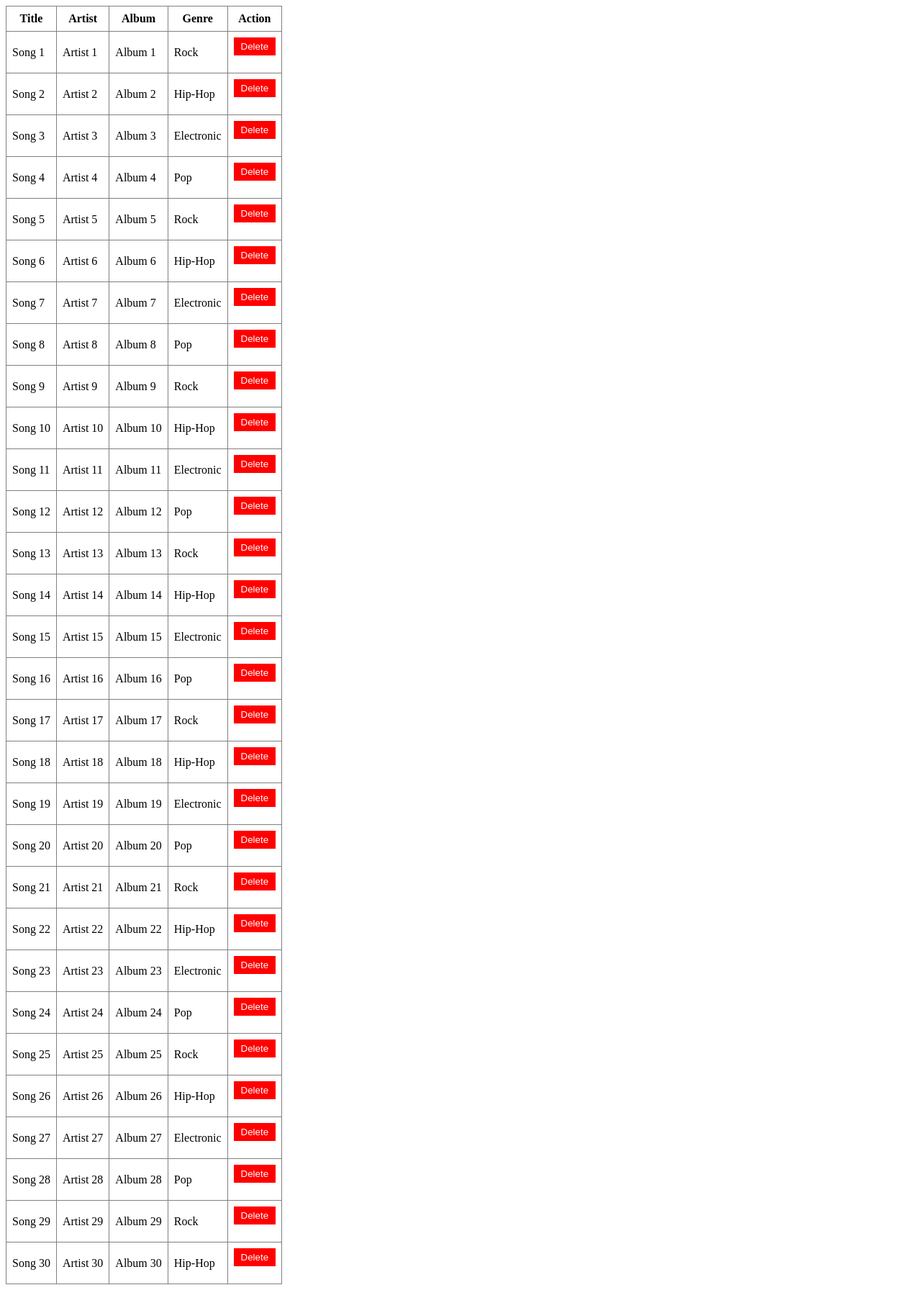
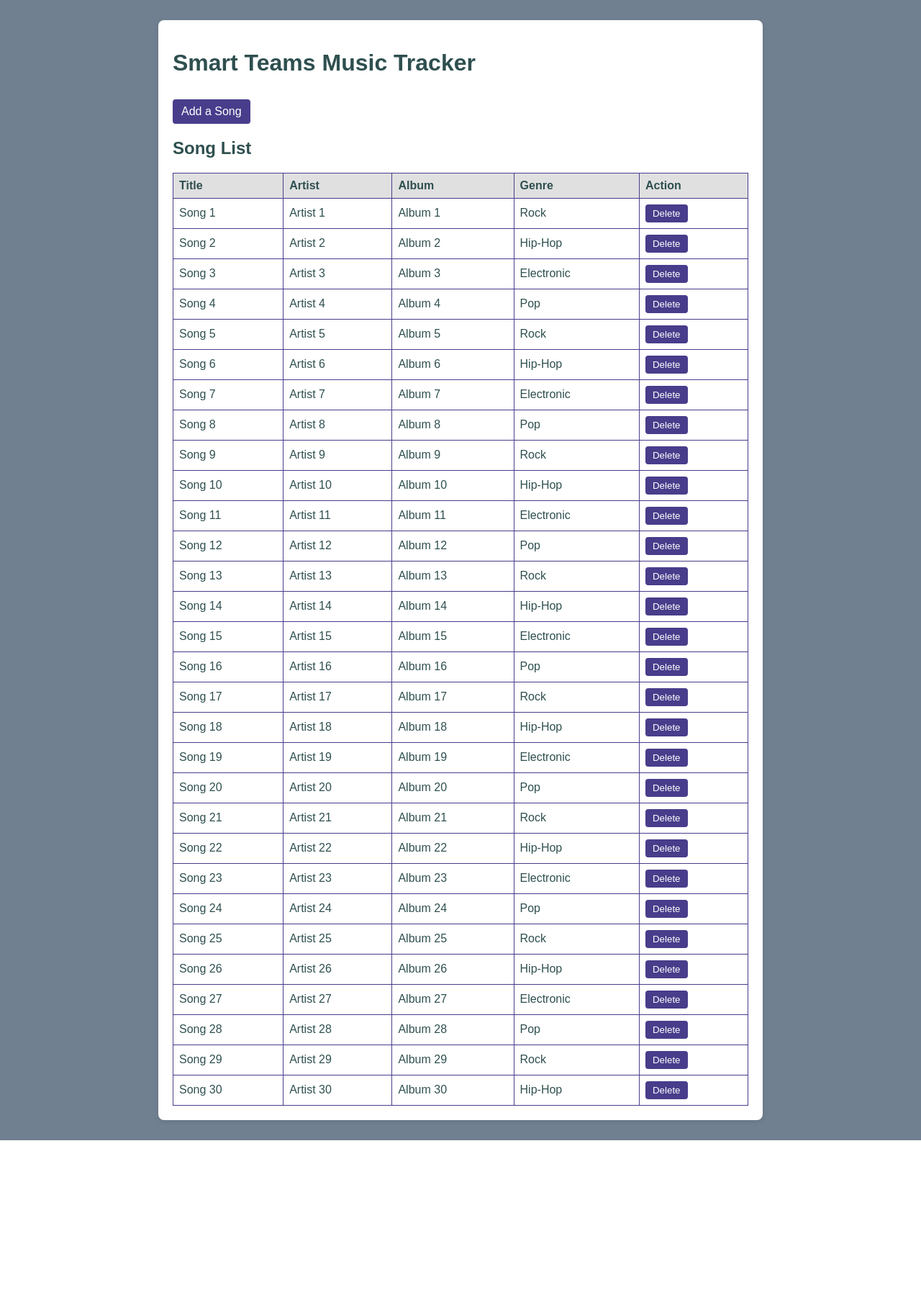
Before and after one commit to finnjaby/MusicTrackerST, a Flask app: page / in a window 1280 px wide. Shown: the whole page at 72% size. After the commit the page ends 1584 px from the top, so only its background shows below. Run offline with Flask 3, Linux system fonts and the light colour scheme.

Commit message:
added/changed webpage styling

```diff
--- a/python/templates/web.html
+++ b/python/templates/web.html
@@ -1,12 +1,71 @@
-<table border="1" cellpadding="8" style="border-collapse: collapse;">
+<!DOCTYPE html>
+<html>
+<head>
+    <title>Smart Teams Music Tracker</title>
+    <style>
+        body {
+            font-family: Arial;
+            background: slategray;
+            color: darkslategray;
+            padding: 20px;
+        }
+        .container {
+            background: white;
+            padding: 20px;
+            border-radius: 8px;
+            max-width: 800px;
+            margin: auto;
+            box-shadow: 0 2px 6px rgba(0,0,0,0.1);
+        }
+        table {
+            width: 100%;
+            border-collapse: collapse;
+            margin-top: 15px;
+        }
+        th, td {
+            border: 1px solid darkslateblue;
+            padding: 8px;
+            text-align: left;
+        }
+        th {
+            background-color: #e0e0e0;
+        }
+        button {
+            padding: 5px 10px;
+            background: darkslateblue;
+            color: white;
+            border: none;
+            cursor: pointer;
+            border-radius: 4px;
+        }
+        a.button-link {
+            display: inline-block;
+            padding: 8px 12px;
+            margin-top: 10px;
+            background: darkslateblue;
+            color: white;
+            text-decoration: none;
+            border-radius: 4px;
+        }
+    </style>
+</head>
+<body>
+<div class="container">
+    <h1>Smart Teams Music Tracker</h1>
+
+    <a class="button-link" href="/add">Add a Song</a>
+
+    <h2>Song List</h2>
+
+    {% if songs %}
+    <table>
         <tr>
             <th>Title</th>
             <th>Artist</th>
             <th>Album</th>
             <th>Genre</th>
-        <th>Action</th> <!-- NEW -->
+            <th>Action</th>
         </tr>
-
         {% for song in songs %}
         <tr>
             <td>{{ song.title }}</td>
@@ -14,13 +73,16 @@
             <td>{{ song.album }}</td>
             <td>{{ song.genre }}</td>
             <td>
-            <!-- Delete button -->
                 <form action="/remove/{{ song.title }}" method="POST">
-                <button type="submit" style="background:red;color:white;border:none;padding:5px 10px;cursor:pointer;">
-                    Delete
-                </button>
+                    <button type="submit">Delete</button>
                 </form>
             </td>
         </tr>
         {% endfor %}
     </table>
+    {% else %}
+    <p>No songs found. Export a CSV first or add songs.</p>
+    {% endif %}
+</div>
+</body>
+</html>
```
Also changed, not shown: python/templates/add_song.html (+31 -5 lines). Lines whose indentation alone changed are shown as unchanged.
